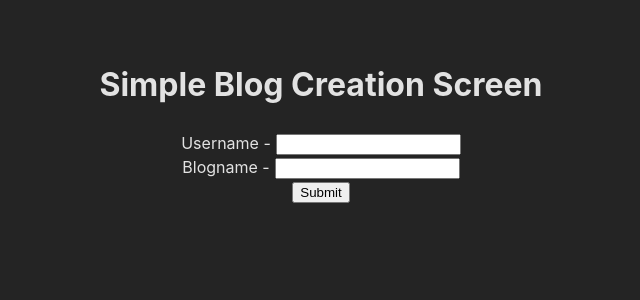
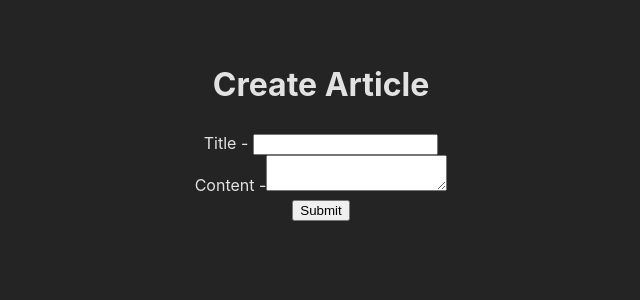
Before and after one commit to 1337estofthe1337/simple-blog, a React (Vite) app in the folder client/: page /1 in a window 1280 px wide. Shown: the top 300 px of the page, without its empty margins (319-959 px from the left). Built offline with nearby package versions, Linux system fonts and the light colour scheme.

Commit message:
added createArticle component and Routes

```diff
--- a/client/package.json
+++ b/client/package.json
@@ -13,7 +13,8 @@
     "dotenv": "^16.4.1",
     "fs": "^0.0.1-security",
     "react": "^18.2.0",
-    "react-dom": "^18.2.0"
+    "react-dom": "^18.2.0",
+    "react-router-dom": "^6.21.3"
   },
   "devDependencies": {
     "@types/react": "^18.2.43",
--- a/client/src/App.css
+++ b/client/src/App.css
@@ -4,3 +4,14 @@
     padding: 2rem;
     text-align: center;
 }
+
+.articles-table {
+    display: flex;
+    justify-content: center;
+    align-items: center;
+}
+
+th, td {
+    border: 1px solid lightblue;
+    padding: 8px;
+}
--- a/client/src/App.jsx
+++ b/client/src/App.jsx
@@ -1,17 +1,20 @@
-import React, { useState, Fragment } from 'react';
-import reactLogo from './assets/react.svg';
-import viteLogo from '/vite.svg';
+import React from 'react';
+import { BrowserRouter, Routes, Route } from 'react-router-dom';
 import './App.css';
 
 // components
 import CreateLogin from './components/createLogin.jsx';
+import CreateArticle from './components/createArticle.jsx';
 
 function App() {
 
     return (
-        <div>
-            <CreateLogin />
-        </div>
+        <BrowserRouter>
+            <Routes>
+                <Route path="/" element={<CreateLogin />} />
+                <Route path="/:username" element={<CreateArticle />} />
+            </Routes>
+        </BrowserRouter>
     );
 }
 
--- a/client/src/components/createArticle.jsx
+++ b/client/src/components/createArticle.jsx
@@ -0,0 +1,61 @@
+import React, { Fragment, useState } from "react";
+import { useNavigate } from "react-router-dom";
+
+const CreateArticle = () => {
+
+    const [title, setTitle] = useState("");
+    const [content, setContent] = useState("");
+    const navigate = useNavigate();
+
+    const onSubmitForm = async(event) => {
+        event.preventDefault();
+        try {
+            const body = { title, content };
+            const response = await fetch(`http://localhost:8000/${username}`, {
+                method: 'POST',
+                headers: { 'Content-Type': 'application/json' },
+                body: JSON.stringify(body)
+            });
+            console.log(response);
+            // refreshes the page to where all their articles are
+            navigate(`/${username}/articles`)
+        } catch (err) {
+            console.error(err.message);
+        }
+    }
+
+    return (
+        <Fragment>
+            <h1 id="create-article-heading">Create Article</h1>
+            <form className="create-article-form" onSubmit={onSubmitForm}>
+                <div>
+                    <label htmlFor="title" className="create-article-label">
+                        Title -
+                    </label>
+                    <input
+                    type="text"
+                    id="title"
+                    className="create-article-input"
+                    style={{ marginLeft: '5px' }}
+                    value={title}
+                    onChange={event => setTitle(event.target.value)}
+                    />
+                </div>
+                <div>
+                    <label htmlFor="content" className="create-article-label">
+                        Content -
+                    </label>
+                    <textarea
+                    id="content"
+                    className="create-article-textarea"
+                    value={content}
+                    onChange={event => setContent(event.target.value)}
+                    />
+                </div>
+                <button className="create-article-button">Submit</button>
+            </form>
+        </Fragment>
+    );
+}
+
+export default CreateArticle;
--- a/client/src/components/createLogin.jsx
+++ b/client/src/components/createLogin.jsx
@@ -1,9 +1,11 @@
 import React, { Fragment, useState } from "react";
+import { useNavigate } from "react-router-dom";
 
 const CreateLogin = () => {
 
     const [username, setUsername] = useState("");
     const [blogname, setBlogname] = useState("");
+    const navigate = useNavigate();
 
     const onSubmitForm = async(event) => {
         event.preventDefault();
@@ -15,6 +17,8 @@ const CreateLogin = () => {
                 body: JSON.stringify(body)
             });
             console.log(response);
+            // refreshes the page to username once logged in
+            navigate(`/${username}`);
 
         } catch (err) {
             console.error(err.message);
@@ -38,6 +42,7 @@ const CreateLogin = () => {
                     onChange={event => setUsername(event.target.value)}
                     />
                 </div>
+                <div>
                     <label htmlFor="blogname" className="create-blogname-label">
                         Blogname -
                     </label>
@@ -49,7 +54,6 @@ const CreateLogin = () => {
                     value={blogname}
                     onChange={event => setBlogname(event.target.value)}
                     />
-                <div>
                 </div>
                 <button className="create-user-button">Submit</button>
             </form>
```
Also changed, not shown: 1 other file (tests, documents, lock files or other folders).
